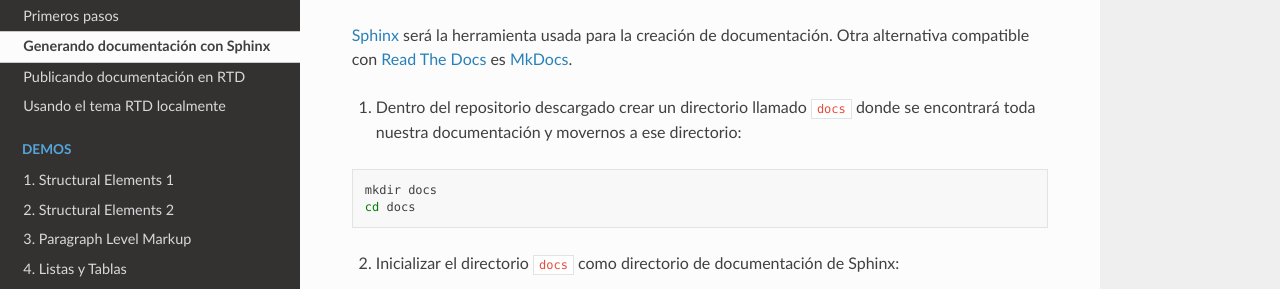
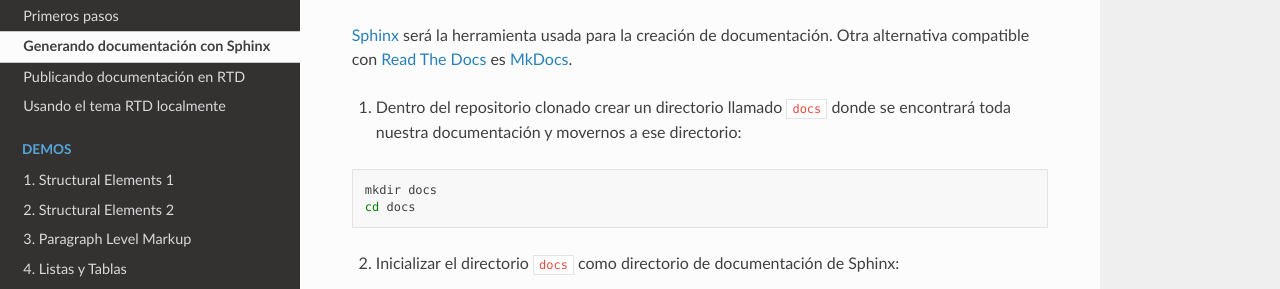
Before and after one commit to mogago/mydocproject, a Sphinx documentation site: the page built from docs/source/documentation.rst, in a window 1280 px wide and 900 px high. Shown: the part 136-425 px from the top of the window. Built offline with Sphinx 7.4.7 and the Read the Docs theme 2.0.0, drawn with Linux system fonts in a browser that asks for light colours.

Commit message:
Update documentation.rst

```diff
--- a/docs/source/documentation.rst
+++ b/docs/source/documentation.rst
@@ -8,7 +8,7 @@
 .. _MkDocs: https://www.mkdocs.org/
 .. _Read The Docs: https://readthedocs.org/
 
-1. Dentro del repositorio descargado crear un directorio llamado ``docs`` donde se encontrará toda nuestra documentación y movernos a ese directorio:
+1. Dentro del repositorio clonado crear un directorio llamado ``docs`` donde se encontrará toda nuestra documentación y movernos a ese directorio:
 
 .. code-block:: bash
 
```
